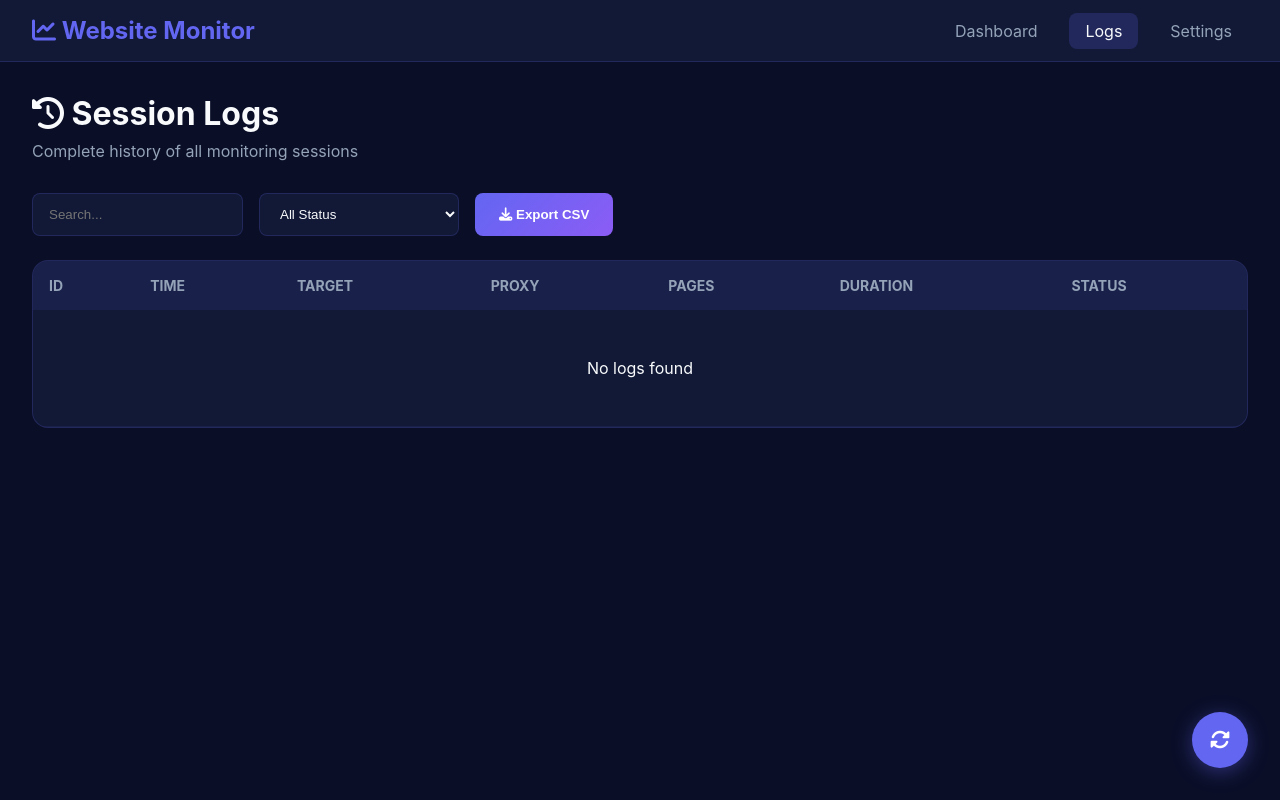
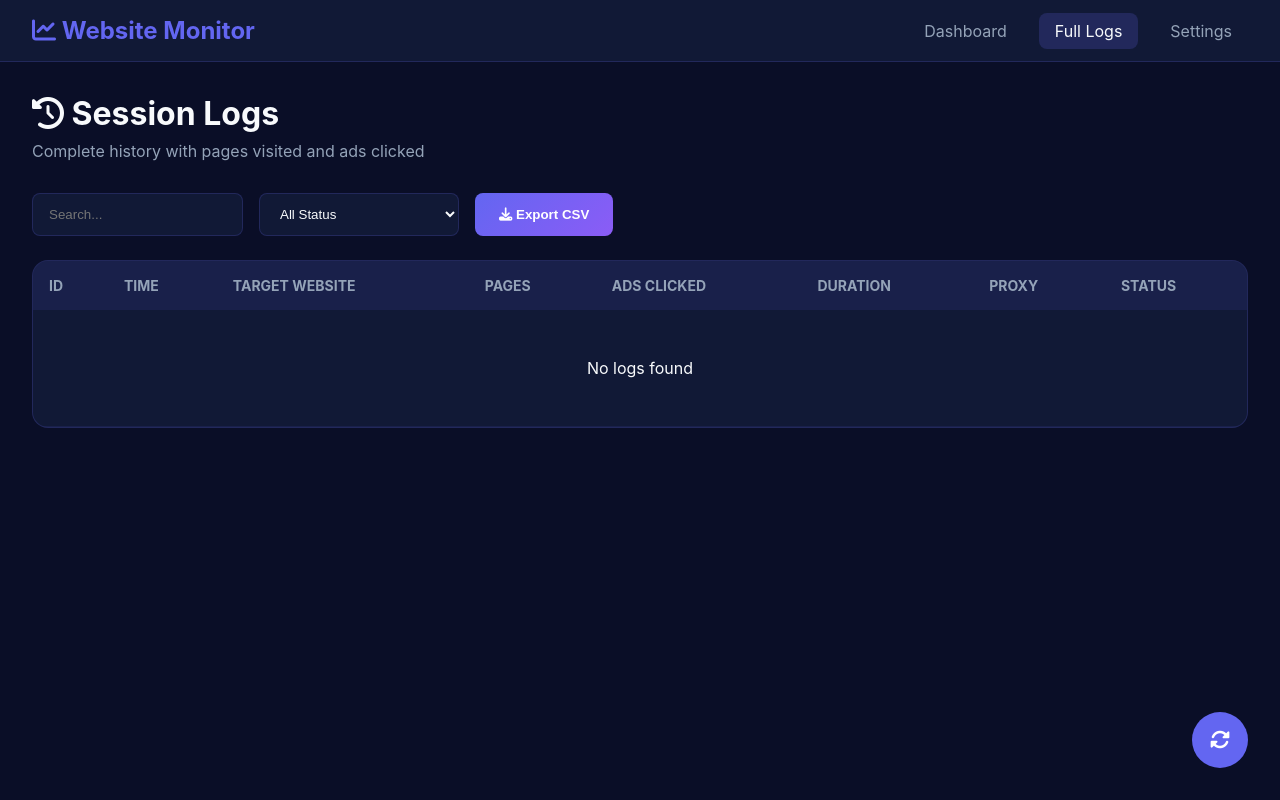
Before and after one commit to MrZorian/geo-site-monitor, a Flask app: page /logs in a window 1280 px wide. Run offline with Flask 3, Linux system fonts and the light colour scheme; data that the repository does not hold is empty.

Commit message:
Update logs.html

```diff
--- a/templates/logs.html
+++ b/templates/logs.html
@@ -3,7 +3,7 @@
 <head>
     <meta charset="UTF-8">
     <meta name="viewport" content="width=device-width, initial-scale=1.0">
-    <title>Logs | Website Monitor</title>
+    <title>Session Logs | Website Monitor</title>
     <link rel="stylesheet" href="https://cdnjs.cloudflare.com/ajax/libs/font-awesome/6.4.0/css/all.min.css">
     <style>
         * { margin: 0; padding: 0; box-sizing: border-box; }
@@ -91,6 +91,17 @@
         .status-badge.success { background: rgba(16,185,129,0.2); color: #10b981; }
         .status-badge.error { background: rgba(239,68,68,0.2); color: #ef4444; }
 
+        .stat-box {
+            display: inline-flex;
+            align-items: center;
+            gap: 0.5rem;
+            padding: 0.25rem 0.75rem;
+            border-radius: 0.5rem;
+            font-size: 0.875rem;
+        }
+        .stat-box.pages { background: rgba(99,102,241,0.1); color: #6366f1; }
+        .stat-box.ads { background: rgba(245,158,11,0.2); color: #f59e0b; }
+
         .proxy-cell {
             font-family: monospace;
             font-size: 0.875rem;
@@ -112,9 +123,7 @@
             border: none;
             cursor: pointer;
             font-size: 1.25rem;
-            box-shadow: 0 4px 20px rgba(99,102,241,0.4);
         }
-        .refresh-btn:hover { transform: scale(1.1); }
         .refresh-btn.spinning { animation: spin 1s linear infinite; }
         @keyframes spin { from { transform: rotate(0deg); } to { transform: rotate(360deg); } }
     </style>
@@ -124,14 +133,14 @@
         <div class="nav-brand"><i class="fas fa-chart-line"></i> Website Monitor</div>
         <ul class="nav-links">
             <li><a href="/">Dashboard</a></li>
-            <li><a href="/logs" class="active">Logs</a></li>
+            <li><a href="/logs" class="active">Full Logs</a></li>
             <li><a href="/settings">Settings</a></li>
         </ul>
     </nav>
 
     <div class="container">
         <h1><i class="fas fa-history"></i> Session Logs</h1>
-        <p class="subtitle">Complete history of all monitoring sessions</p>
+        <p class="subtitle">Complete history with pages visited and ads clicked</p>
 
         <div class="filters">
             <input type="text" class="filter-input" id="searchInput" placeholder="Search...">
@@ -151,15 +160,16 @@
                     <tr>
                         <th>ID</th>
                         <th>Time</th>
-                        <th>Target</th>
+                        <th>Target Website</th>
+                        <th>Pages</th>
+                        <th>Ads Clicked</th>
+                        <th>Duration</th>
                         <th>Proxy</th>
-                        <th>Pages</th>
-                        <th>Duration</th>
                         <th>Status</th>
                     </tr>
                 </thead>
                 <tbody id="logsTable">
-                    <tr><td colspan="7" style="text-align: center; padding: 3rem; color: #94a3b8;">Loading...</td></tr>
+                    <tr><td colspan="8" style="text-align: center; padding: 3rem; color: #94a3b8;">Loading...</td></tr>
                 </tbody>
             </table>
         </div>
@@ -190,7 +200,7 @@
         function renderLogs(logs) {
             const tbody = document.getElementById('logsTable');
             if (logs.length === 0) {
-                tbody.innerHTML = '<tr><td colspan="7" style="text-align: center; padding: 3rem;">No logs found</td></tr>';
+                tbody.innerHTML = '<tr><td colspan="8" style="text-align: center; padding: 3rem;">No logs found</td></tr>';
                 return;
             }
 
@@ -198,10 +208,19 @@
                 <tr>
                     <td>#${log.id}</td>
                     <td>${log.timestamp}</td>
-                    <td style="max-width: 200px; overflow: hidden; text-overflow: ellipsis;">${log.target_url || '-'}</td>
+                    <td style="max-width: 250px; overflow: hidden; text-overflow: ellipsis;">${log.target_url}</td>
+                    <td>
+                        <span class="stat-box pages">
+                            <i class="fas fa-file"></i> ${log.pages_visited}
+                        </span>
+                    </td>
+                    <td>
+                        <span class="stat-box ads">
+                            <i class="fas fa-ad"></i> ${log.ads_clicked}
+                        </span>
+                    </td>
+                    <td>${log.session_duration}s</td>
                     <td class="proxy-cell">${log.proxy_used}</td>
-                    <td>${log.pages_visited}</td>
-                    <td>${log.session_duration.toFixed(0)}s</td>
                     <td><span class="status-badge ${log.status_color}">${log.status}</span></td>
                 </tr>
             `).join('');
@@ -209,8 +228,8 @@
 
         function exportLogs() {
             const csv = [
-                ['ID', 'Timestamp', 'Target', 'Proxy', 'Pages', 'Duration', 'Status'],
-                ...allLogs.map(l => [l.id, l.timestamp, l.target_url, l.proxy_used, l.pages_visited, l.session_duration, l.status])
+                ['ID', 'Timestamp', 'Target', 'Pages', 'Ads Clicked', 'Duration', 'Proxy', 'Status'],
+                ...allLogs.map(l => [l.id, l.timestamp, l.target_url, l.pages_visited, l.ads_clicked, l.session_duration, l.proxy_used, l.status])
             ].map(row => row.join(',')).join('\n');
 
             const blob = new Blob([csv], { type: 'text/csv' });
```
